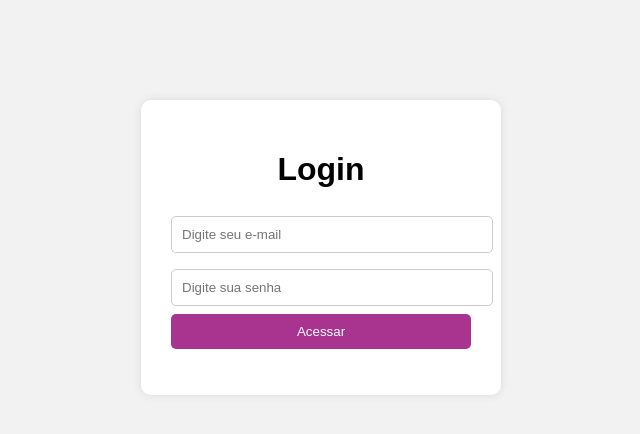
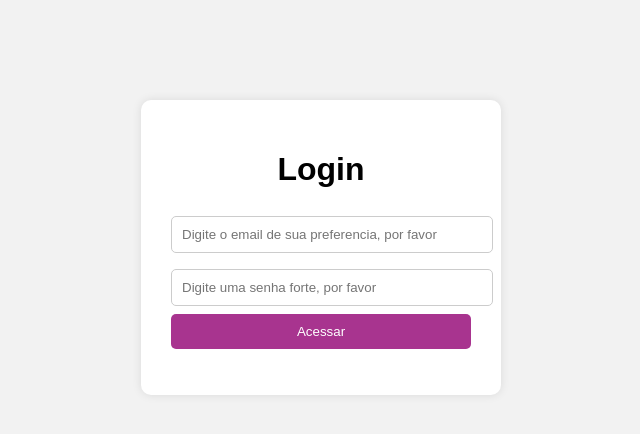
Before and after one commit to alicebelmontedev/projeto-devops, a React (Create React App) app: page / in a window 1280 px wide. Shown: the top 434 px of the page, without its empty margins (319-959 px from the left). Built offline with nearby package versions, Linux system fonts and the light colour scheme.

Commit message:
Ajuste 2

```diff
--- a/src/App.js
+++ b/src/App.js
@@ -10,7 +10,7 @@ function App() {
     if (email === "eduardo.lino@pucpr.br" && senha === "123456") {
       setMensagem("Acessado com sucesso!");
     } else {
-      setMensagem("Usuário ou senha incorretos!");
+      setMensagem("Usuário ou senha incorretos, tente novamente");
     }
   };
 
@@ -20,14 +20,14 @@ function App() {
 
       <input
         type="email"
-        placeholder="Digite seu e-mail"
+        placeholder="Digite o email de sua preferencia, por favor"
         value={email}
         onChange={(e) => setEmail(e.target.value)}
       />
 
       <input
         type="password"
-        placeholder="Digite sua senha"
+        placeholder="Digite uma senha forte, por favor"
         value={senha}
         onChange={(e) => setSenha(e.target.value)}
       />
```
